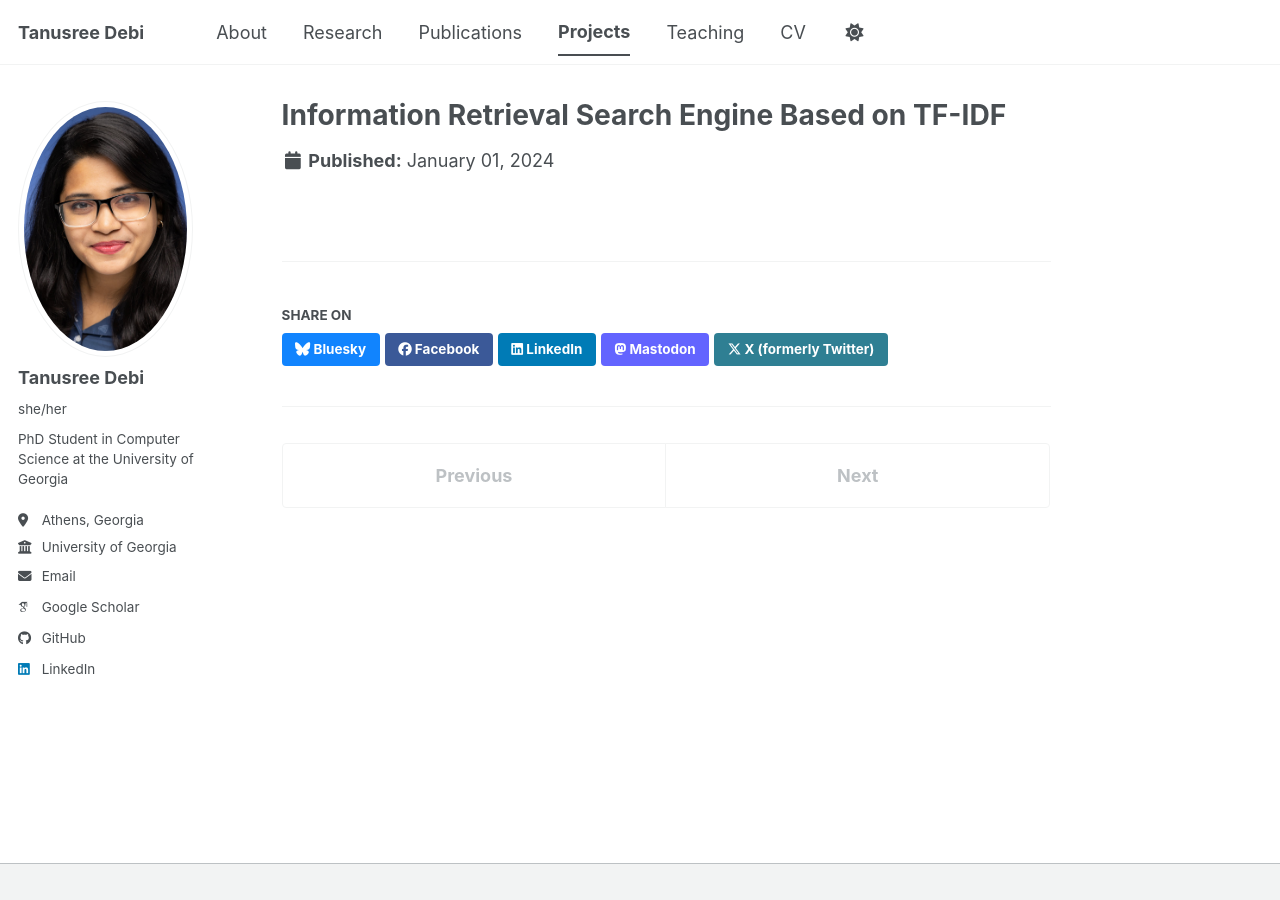
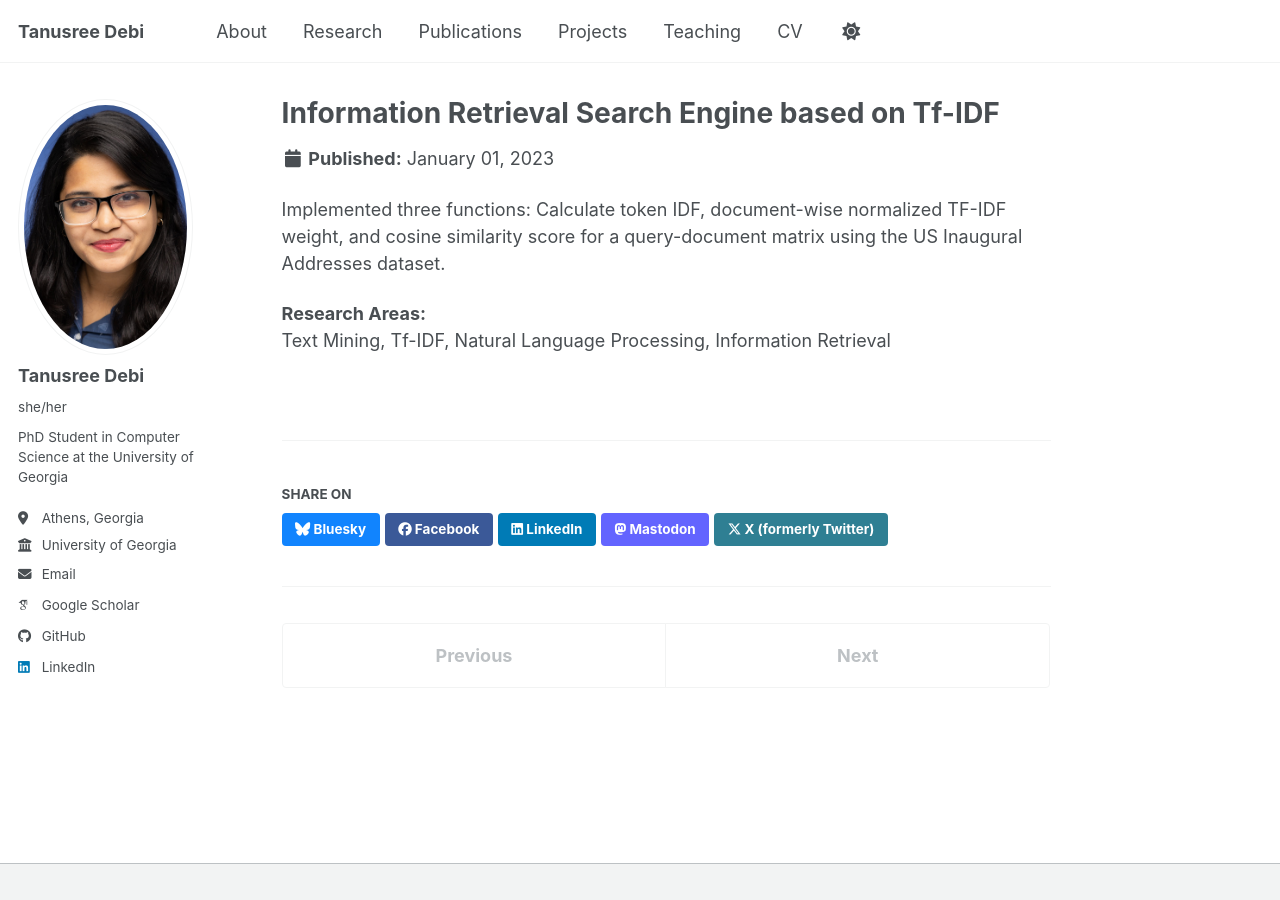
Before and after one commit to TanusreeDebi/TanusreeDebi.github.io, a Jekyll site: the page built from _portfolio/tfidf-search-engine.md, in a window 1280 px wide. Built offline with Jekyll 4.4.1, drawn with Linux system fonts in a browser that asks for light colours; some web fonts are replaced; a script bundle is joined from its source files by our own code; library files that are not in the unit come from our copies.

Commit message:
Revise TF-IDF search engine project details
Updated the title and permalink, adjusted the date, and added a description of the implemented functions and research areas.

```diff
--- a/_portfolio/tfidf-search-engine.md
+++ b/_portfolio/tfidf-search-engine.md
@@ -1,7 +1,11 @@
 ---
-title: "Information Retrieval Search Engine Based on TF-IDF"
+title: "Information Retrieval Search Engine based on Tf-IDF"
 collection: portfolio
-permalink: /projects/tfidf-search-engine/
-excerpt: "Implemented an information retrieval search engine using TF-IDF weighting and cosine similarity for text mining and document retrieval."
-date: 2024-01-01
+permalink: /project/tfidf-search-engine
+date: 2023-01-01
 ---
+
+Implemented three functions: Calculate token IDF, document-wise normalized TF-IDF weight, and cosine similarity score for a query-document matrix using the US Inaugural Addresses dataset.
+
+**Research Areas:**
+Text Mining, Tf-IDF, Natural Language Processing, Information Retrieval
```
